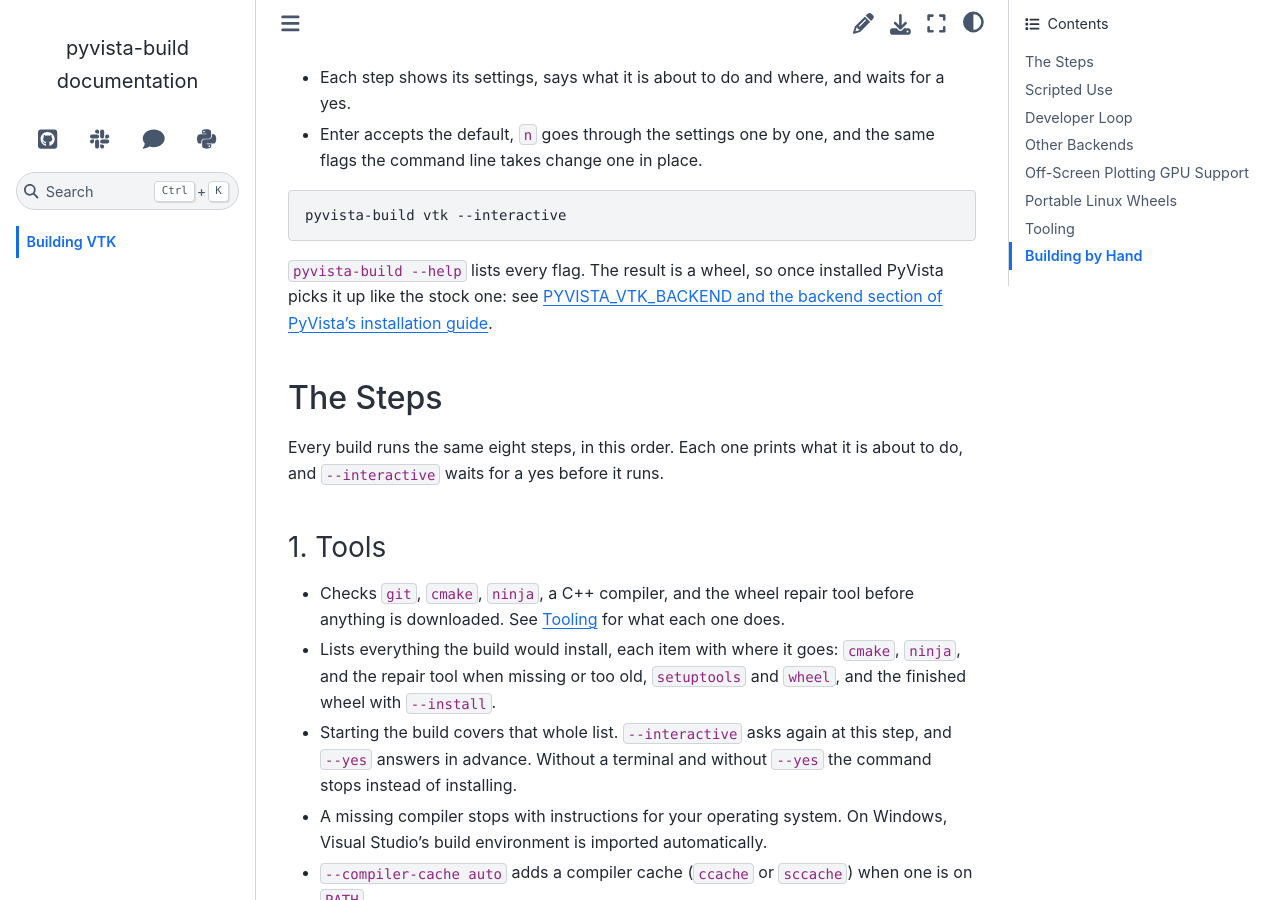
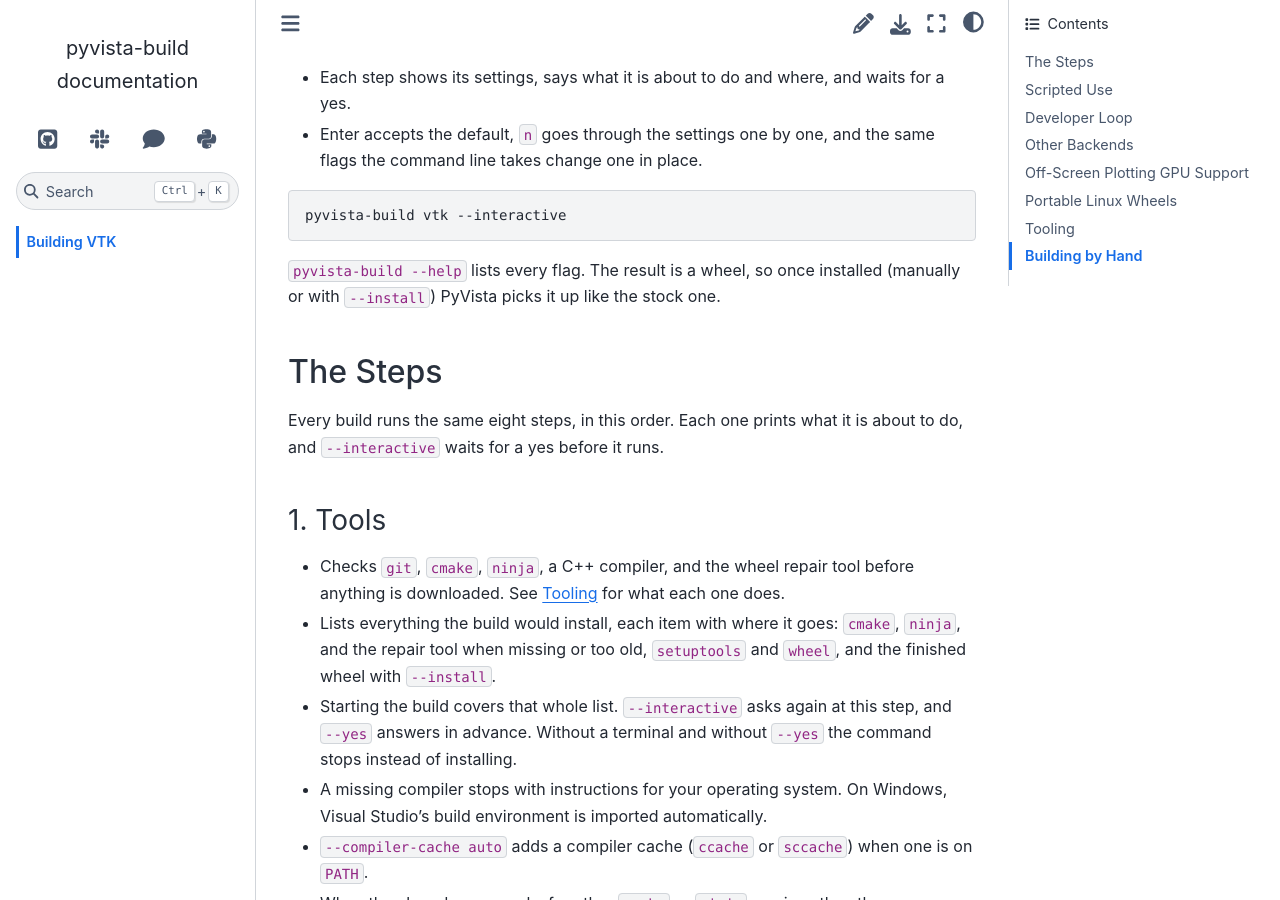
Before and after one commit to pyvista/pyvista-build, a Sphinx documentation site: the page built from doc/building.rst, in a window 1280 px wide and 900 px high, scrolled down 587 px. Built offline with Sphinx 7.4.7 and the Sphinx Book theme 1.1.4, drawn with Linux system fonts in a browser that asks for light colours.

Commit message:
Drop the backend link from the build page intro

```diff
--- a/doc/building.rst
+++ b/doc/building.rst
@@ -34,10 +34,9 @@
 
     pyvista-build vtk --interactive
 
-``pyvista-build --help`` lists every flag. The result is a wheel, so
-once installed PyVista picks it up like the stock one: see
-`PYVISTA_VTK_BACKEND and the backend section of PyVista's installation guide
-<https://docs.pyvista.org/getting-started/installation.html#vtk-backend>`_.
+``pyvista-build --help`` lists every flag. The result is a wheel, so once
+installed (manually or with ``--install``) PyVista picks it up like the
+stock one.
 
 The Steps
 ~~~~~~~~~
```
